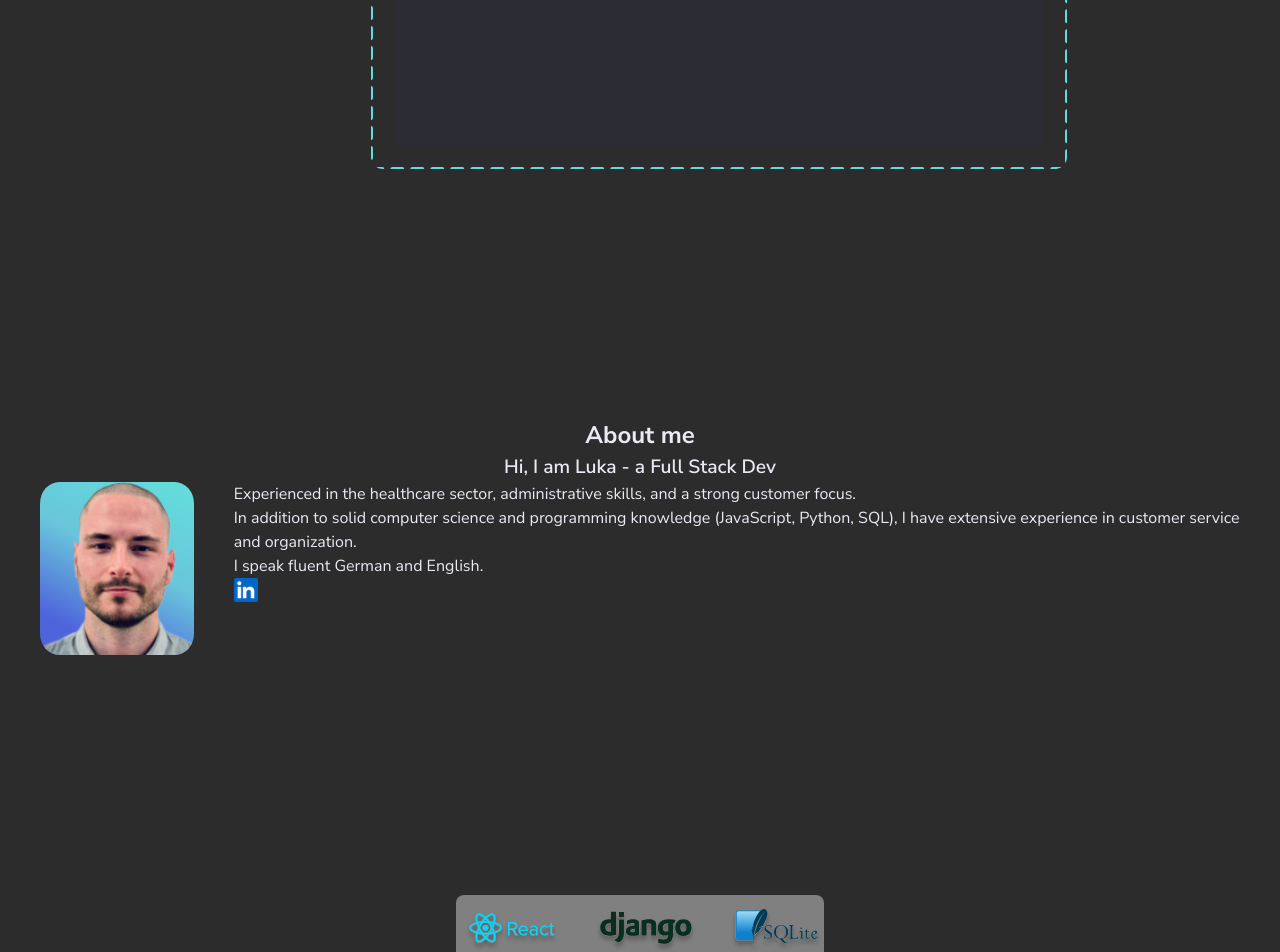
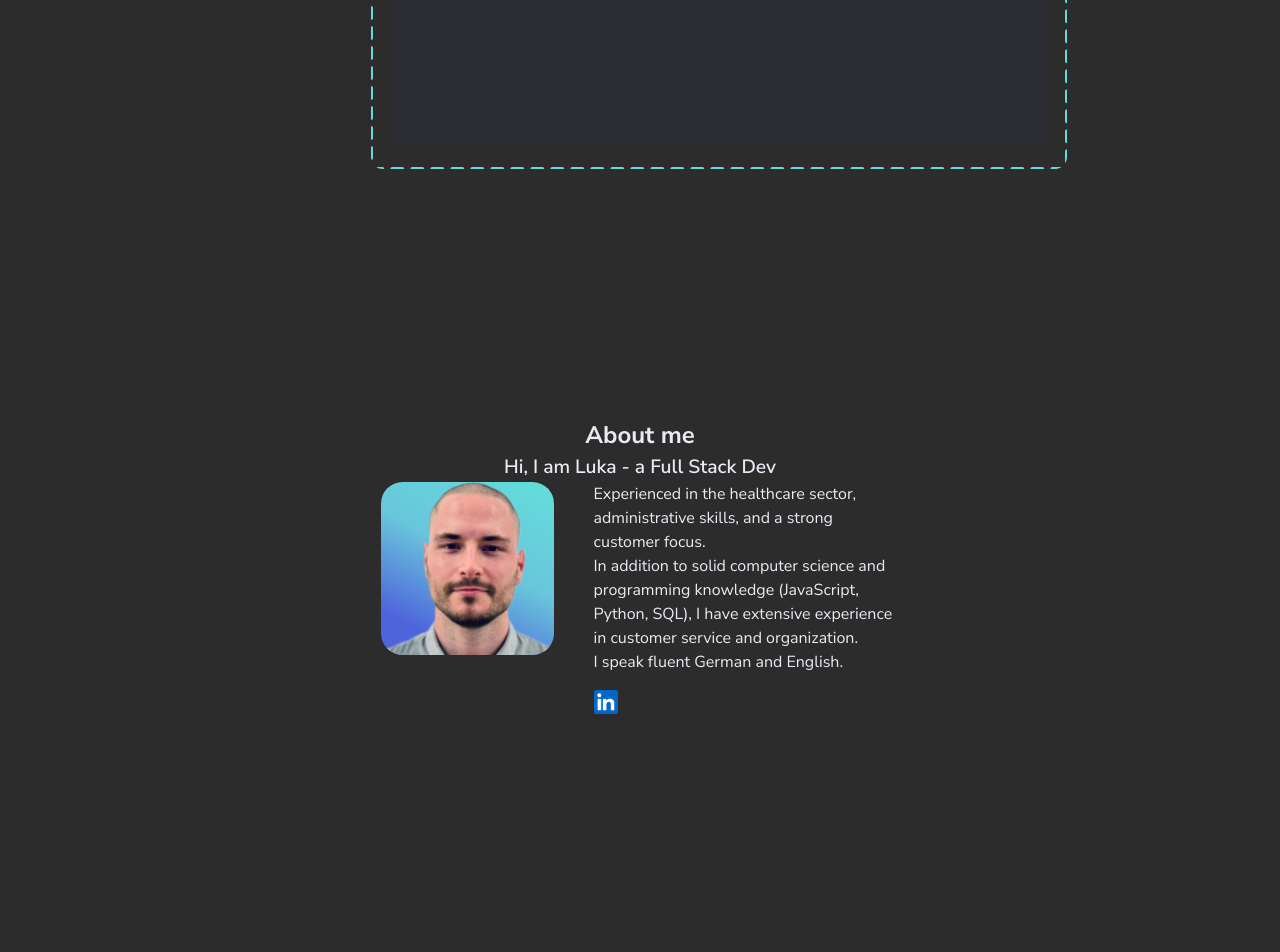
Before and after one commit to lukacafuta/Excuse-Generator, a React (Vite) app in the folder Frontend/: page / in a window 1280 px wide. Shown: the part 1780-2732 px from the top of the page. Built offline with nearby package versions, Linux system fonts and the light colour scheme.

Commit message:
styling profile-photo

```diff
--- a/Frontend/src/styles/globalStyles.js
+++ b/Frontend/src/styles/globalStyles.js
@@ -157,6 +157,8 @@ export const AboutMeSectionStyled = styled.section`
         display: flex;
         justify-content: center;
         align-items: start;
+        min-width: 173px;
+        height: 173px;
     }
 
     .profile-photo {
@@ -186,11 +188,12 @@ export const AboutMeSectionStyled = styled.section`
         flex-direction: column;
         //justify-content: center;
         align-items: start;
-    }
-
-    p {
         width: 306px;
         height: 272px;
+
+        .text {
+            margin-bottom: 1rem;
+        }
     }
 `
 
```
